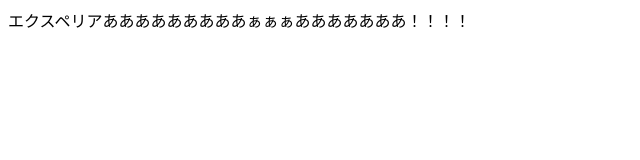
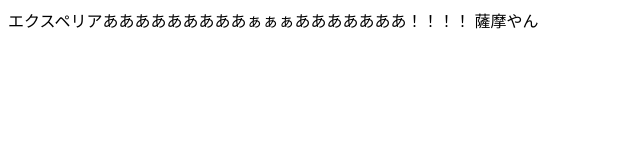
Before and after one commit to RenOgawa/221205034-git-workshop, a plain HTML site: page index.html in a window 1280 px wide. Shown: the full height of the page, 0-640 px from the left. Drawn offline with Linux system fonts and the light colour scheme.

Commit message:
チェストおおおおおおおお

```diff
--- a/index.html
+++ b/index.html
@@ -6,5 +6,6 @@
   </head>
   <body>
     エクスペリアあああああああああぁぁぁあああああああ！！！！
+    薩摩やん
   </body>
 </html>
```
